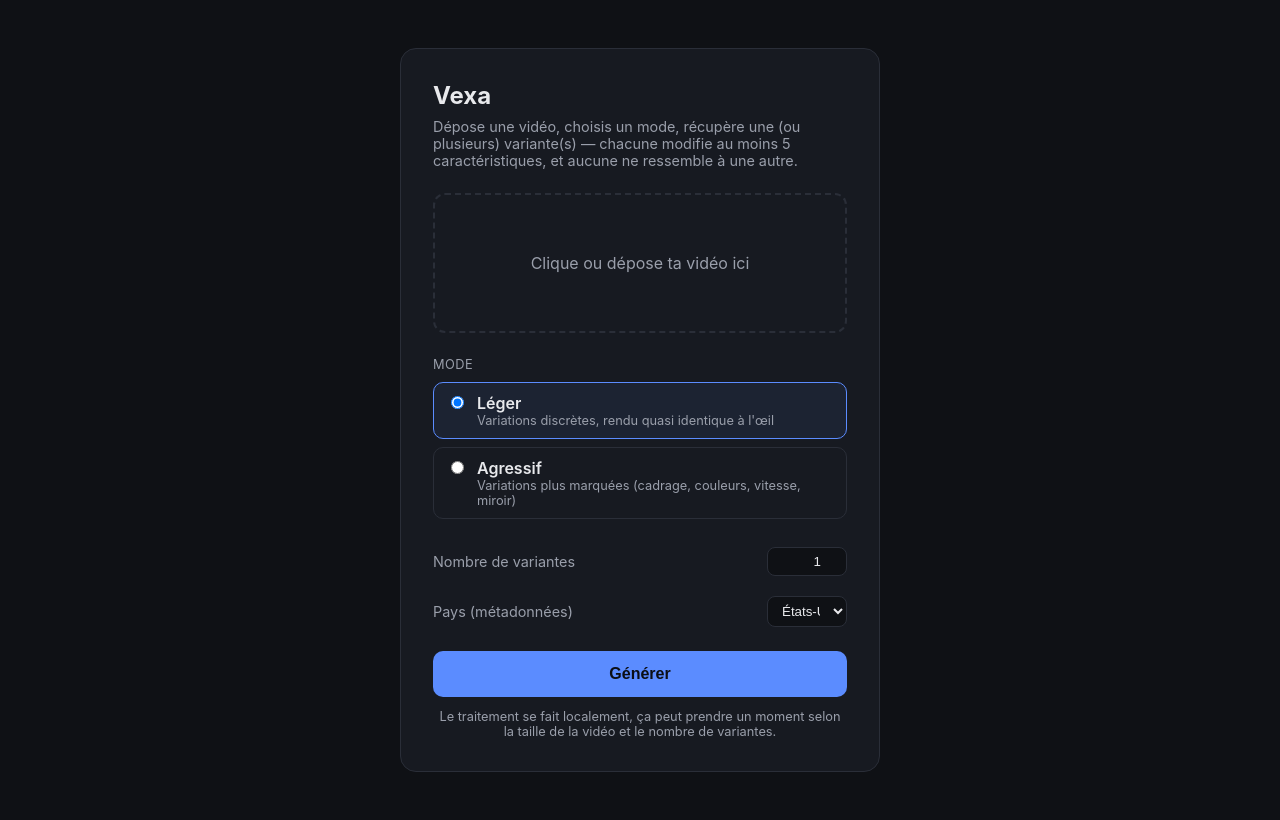
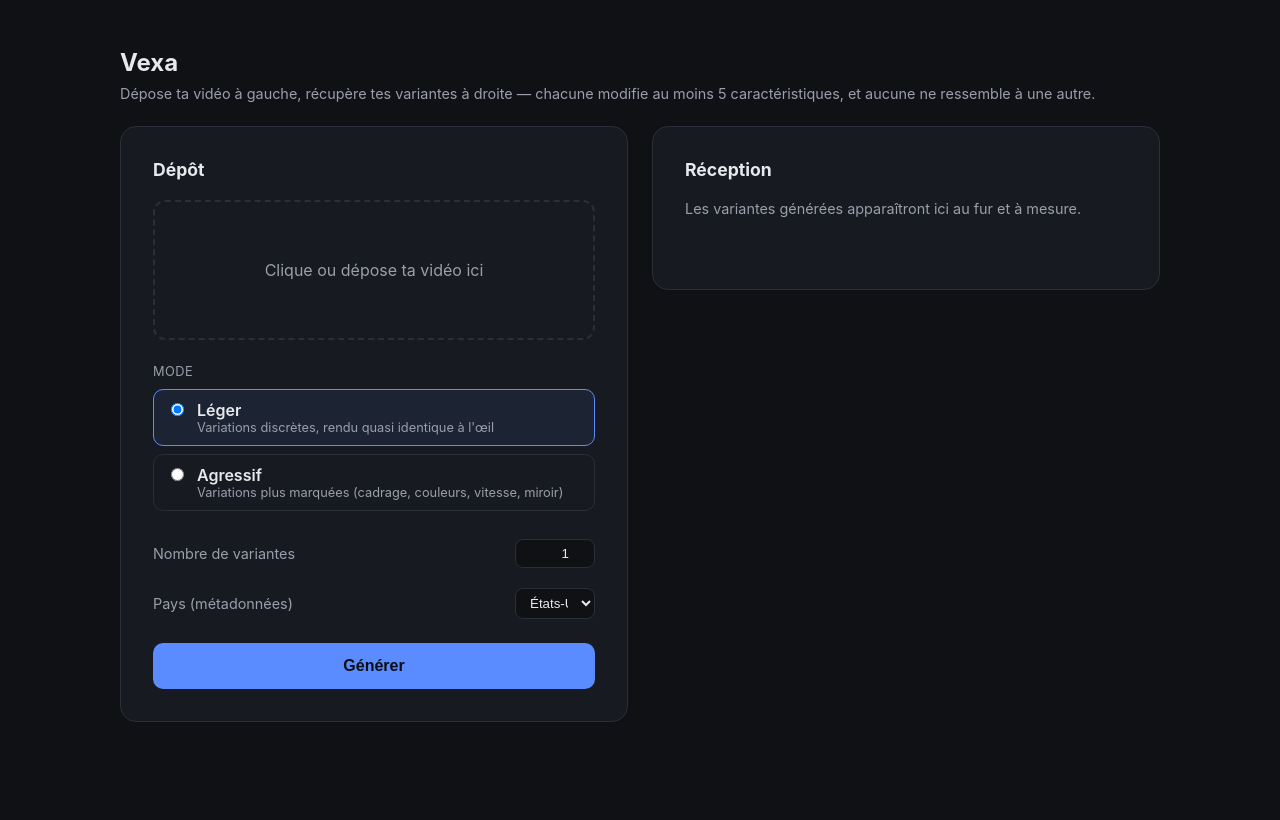
Before and after one commit to galaupjules-glitch/scout, a Flask app: page / in a window 1280 px wide. After the commit the page ends 722 px from the top, so only its background shows below. Run offline with Flask 3, Linux system fonts and the light colour scheme.

Commit message:
Mise en page dépôt/réception + bouton télécharger tout en ZIP
Page en 2 colonnes : dépôt de la vidéo et réglages à gauche, variantes
reçues au fur et à mesure (vidéo + lien individuel) à droite. Barre de
progression avec pourcentage en bas de page (envoi, puis traitement
variante par variante). Nouveau bouton "Télécharger tout" qui récupère
toutes les variantes prêtes d'un coup dans un .zip (route
/telecharger-tout/<job_id>), sans attendre que tout soit fini.

Co-Authored-By: Claude Sonnet 5 <noreply@anthropic.com>

```diff
--- a/static/style.css
+++ b/static/style.css
@@ -15,7 +15,6 @@ body {
   margin: 0;
   min-height: 100vh;
   display: flex;
-  align-items: flex-start;
   justify-content: center;
   padding: 48px 16px;
   background: var(--bg);
@@ -23,9 +22,17 @@ body {
   font-family: -apple-system, BlinkMacSystemFont, "Segoe UI", Roboto, sans-serif;
 }
 
+.page {
+  width: 100%;
+  max-width: 1040px;
+}
+
+.entete {
+  margin-bottom: 20px;
+}
+
 .carte {
   width: 100%;
-  max-width: 480px;
   background: var(--carte);
   border: 1px solid var(--bordure);
   border-radius: 16px;
@@ -41,10 +48,34 @@ h1 {
   font-size: 1.5rem;
 }
 
+h2 {
+  margin: 0 0 20px;
+  font-size: 1.1rem;
+}
+
 .sous-titre {
   margin: 0 0 24px;
   color: var(--sous-texte);
   font-size: 0.9rem;
+}
+
+.colonnes {
+  display: grid;
+  grid-template-columns: 1fr 1fr;
+  gap: 24px;
+  align-items: start;
+}
+
+@media (max-width: 760px) {
+  .colonnes {
+    grid-template-columns: 1fr;
+  }
+}
+
+.placeholder {
+  color: var(--sous-texte);
+  font-size: 0.9rem;
+  margin: 0 0 16px;
 }
 
 .alerte {
@@ -159,8 +190,23 @@ button[type="submit"]:disabled {
   cursor: wait;
 }
 
+.bouton-telecharger-tout {
+  width: 100%;
+  padding: 14px;
+  margin-top: 4px;
+  border: none;
+  border-radius: 10px;
+  background: var(--accent);
+  color: #0b0e14;
+  font-weight: 700;
+  font-size: 0.95rem;
+  cursor: pointer;
+  transition: background 0.15s;
+}
+.bouton-telecharger-tout:hover { background: var(--accent-hover); }
+
 .progression {
-  margin-top: 18px;
+  margin-top: 24px;
 }
 .progression .barre {
   width: 100%;
--- a/templates/index.html
+++ b/templates/index.html
@@ -7,13 +7,19 @@
   <link rel="stylesheet" href="{{ url_for('static', filename='style.css') }}">
 </head>
 <body>
-  <main class="carte">
+  <div class="page">
+    <header class="entete">
       <h1>Vexa</h1>
-    <p class="sous-titre">Dépose une vidéo, choisis un mode, récupère une (ou plusieurs) variante(s) — chacune modifie au moins 5 caractéristiques, et aucune ne ressemble à une autre.</p>
+      <p class="sous-titre">Dépose ta vidéo à gauche, récupère tes variantes à droite — chacune modifie au moins 5 caractéristiques, et aucune ne ressemble à une autre.</p>
+    </header>
 
     <div class="alerte" id="alerte-js" hidden><p id="alerte-texte"></p></div>
 
-    <form action="{{ url_for('api_spoof') }}" method="post" enctype="multipart/form-data" id="form-spoof">
+    <div class="colonnes">
+      <!-- Dépôt (gauche) -->
+      <section class="carte colonne-depot">
+        <h2>Dépôt</h2>
+        <form id="form-spoof">
           <label class="zone-fichier" id="zone-drop">
             <input type="file" name="video" id="input-video" accept=".mp4,.mov,.m4v,.avi,.mkv,.webm" required>
             <span id="texte-fichier">Clique ou dépose ta vidéo ici</span>
@@ -51,14 +57,26 @@
           </div>
 
           <button type="submit" id="bouton-envoyer">Générer</button>
-      <p class="note" id="note-traitement">Le traitement se fait localement, ça peut prendre un moment selon la taille de la vidéo et le nombre de variantes.</p>
+        </form>
+      </section>
 
+      <!-- Réception (droite) -->
+      <section class="carte colonne-reception">
+        <h2>Réception</h2>
+        <p class="placeholder" id="placeholder-reception">Les variantes générées apparaîtront ici au fur et à mesure.</p>
+        <div class="grille-resultats" id="grille-resultats"></div>
+        <button type="button" class="bouton-telecharger-tout" id="bouton-tout" hidden>
+          ⬇ Télécharger tout (<span id="nb-pretes">0</span>)
+        </button>
+      </section>
+    </div>
+
+    <!-- Progression (bas de page) -->
     <div class="progression" id="progression" hidden>
       <div class="barre"><div class="remplissage" id="barre-remplissage"></div></div>
       <p class="etat-texte" id="etat-texte">Envoi : 0 %</p>
     </div>
-    </form>
-  </main>
+  </div>
 
   <script>
     const zone = document.getElementById('zone-drop');
@@ -71,6 +89,13 @@
     const etatTexte = document.getElementById('etat-texte');
     const alerteBox = document.getElementById('alerte-js');
     const alerteTexte = document.getElementById('alerte-texte');
+    const placeholder = document.getElementById('placeholder-reception');
+    const grille = document.getElementById('grille-resultats');
+    const boutonTout = document.getElementById('bouton-tout');
+    const nbPretes = document.getElementById('nb-pretes');
+
+    let jobIdCourant = null;
+    const dejaAffiches = new Set();
 
     input.addEventListener('change', () => {
       if (input.files.length) {
@@ -103,18 +128,42 @@
       etatTexte.textContent = texte;
     }
 
+    function ajouterVariante(jobId, nom) {
+      if (dejaAffiches.has(nom)) return;
+      dejaAffiches.add(nom);
+      placeholder.hidden = true;
+
+      const carte = document.createElement('div');
+      carte.className = 'variante';
+      carte.innerHTML = `
+        <video controls preload="metadata" src="/apercu/${nom}"></video>
+        <a class="bouton-telecharger" href="/fichier/${nom}" download>Télécharger ${nom}</a>
+      `;
+      grille.appendChild(carte);
+
+      nbPretes.textContent = dejaAffiches.size;
+      boutonTout.hidden = false;
+      boutonTout.onclick = () => { window.location.href = `/telecharger-tout/${jobId}`; };
+    }
+
     function suivreJob(jobId, total) {
       const intervalle = setInterval(() => {
         fetch(`/api/etat/${jobId}`)
           .then(r => r.json())
           .then(etat => {
+            (etat.resultats || []).forEach(nom => ajouterVariante(jobId, nom));
+
             if (etat.status === 'traitement') {
               const fraction = etat.total ? etat.done / etat.total : 0;
               setProgress(45 + Math.round(fraction * 55), `Traitement : ${etat.done} / ${etat.total} variante(s)`);
             } else if (etat.status === 'termine') {
               clearInterval(intervalle);
-              setProgress(100, 'Terminé !');
-              window.location.href = `/resultats/${jobId}`;
+              setProgress(100, `Terminé ! ${etat.resultats.length} variante(s) prête(s).`);
+              bouton.disabled = false;
+              bouton.textContent = 'Générer';
+              if (etat.erreurs && etat.erreurs.length) {
+                afficherErreur(etat.erreurs.join(' / '));
+              }
             }
           })
           .catch(() => {});
@@ -130,7 +179,7 @@
       setProgress(0, 'Envoi : 0 %');
 
       const xhr = new XMLHttpRequest();
-      xhr.open('POST', form.action);
+      xhr.open('POST', '/api/spoof');
 
       xhr.upload.addEventListener('progress', (ev) => {
         if (ev.lengthComputable) {
@@ -149,6 +198,7 @@
           return;
         }
 
+        jobIdCourant = reponse.job_id;
         setProgress(45, `Traitement : 0 / ${reponse.total} variante(s)`);
         suivreJob(reponse.job_id, reponse.total);
       });
--- a/video_spoofer_web.py
+++ b/video_spoofer_web.py
@@ -8,13 +8,15 @@ Lancement :
     -> ouvre http://127.0.0.1:8766/
 """
 
+import io
 import threading
 import uuid
+import zipfile
 from pathlib import Path
 
 from flask import (
     Flask, render_template, request, jsonify,
-    send_from_directory, abort,
+    send_from_directory, send_file, abort,
 )
 
 from video_spoofer import build_variant, batch_params, PARAM_SPECS, LOCALES
@@ -120,7 +122,13 @@ def api_etat(job_id):
         job = JOBS.get(job_id)
         if not job:
             return jsonify(erreur="job inconnu"), 404
-        return jsonify(status=job["status"], total=job["total"], done=job["done"])
+        return jsonify(
+            status=job["status"],
+            total=job["total"],
+            done=job["done"],
+            resultats=list(job["resultats"]),
+            erreurs=list(job["erreurs"]),
+        )
 
 
 @app.route("/resultats/<job_id>")
@@ -136,6 +144,31 @@ def resultats(job_id):
         resultats=job["resultats"],
         erreurs=job["erreurs"],
         nom_original=job["nom_original"],
+    )
+
+
+@app.route("/telecharger-tout/<job_id>")
+def telecharger_tout(job_id):
+    with JOBS_LOCK:
+        job = JOBS.get(job_id)
+        resultats = list(job["resultats"]) if job else []
+
+    if not resultats:
+        abort(404)
+
+    buffer = io.BytesIO()
+    with zipfile.ZipFile(buffer, "w", zipfile.ZIP_DEFLATED) as zf:
+        for nom in resultats:
+            chemin = OUTPUT_DIR / nom
+            if chemin.exists():
+                zf.write(chemin, arcname=nom)
+    buffer.seek(0)
+
+    return send_file(
+        buffer,
+        mimetype="application/zip",
+        as_attachment=True,
+        download_name=f"vexa_{job_id}.zip",
     )
 
 
```
Lines whose indentation alone changed are shown as unchanged.
